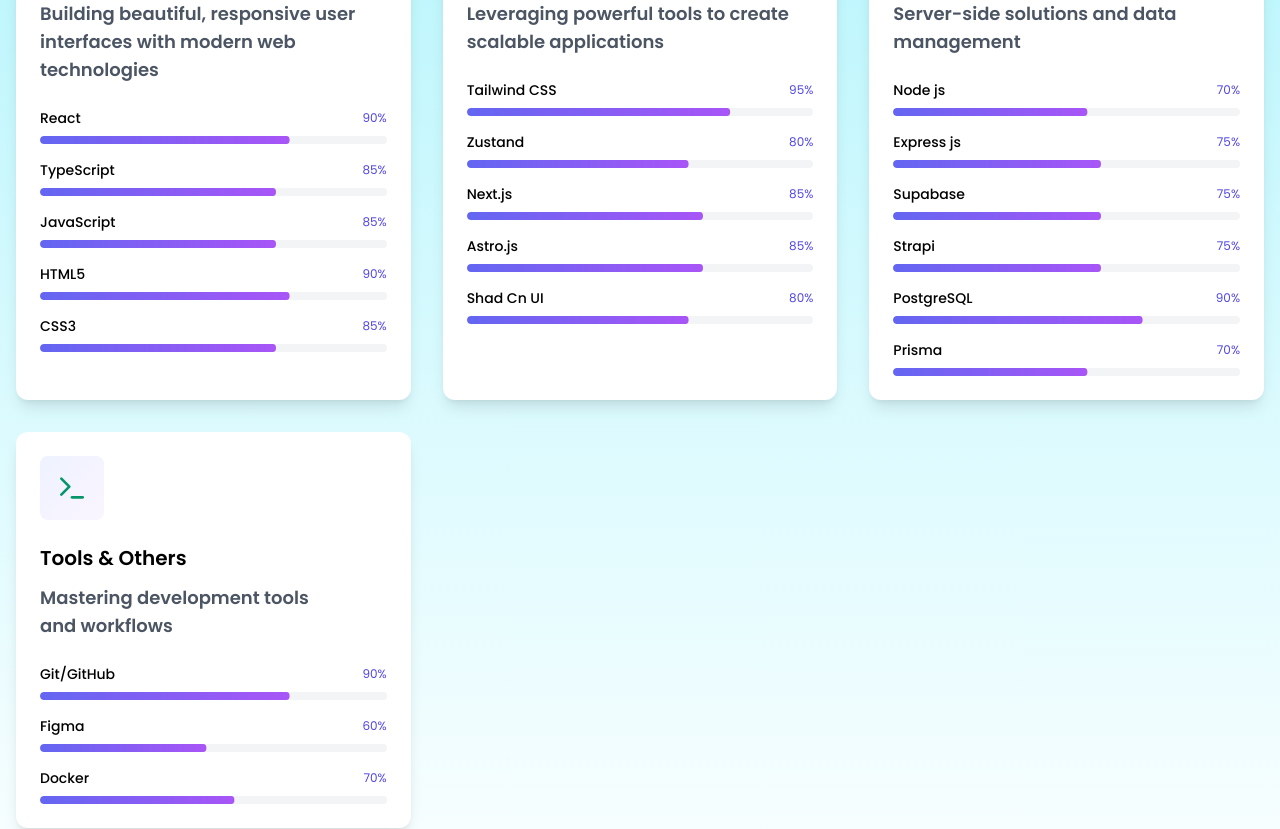
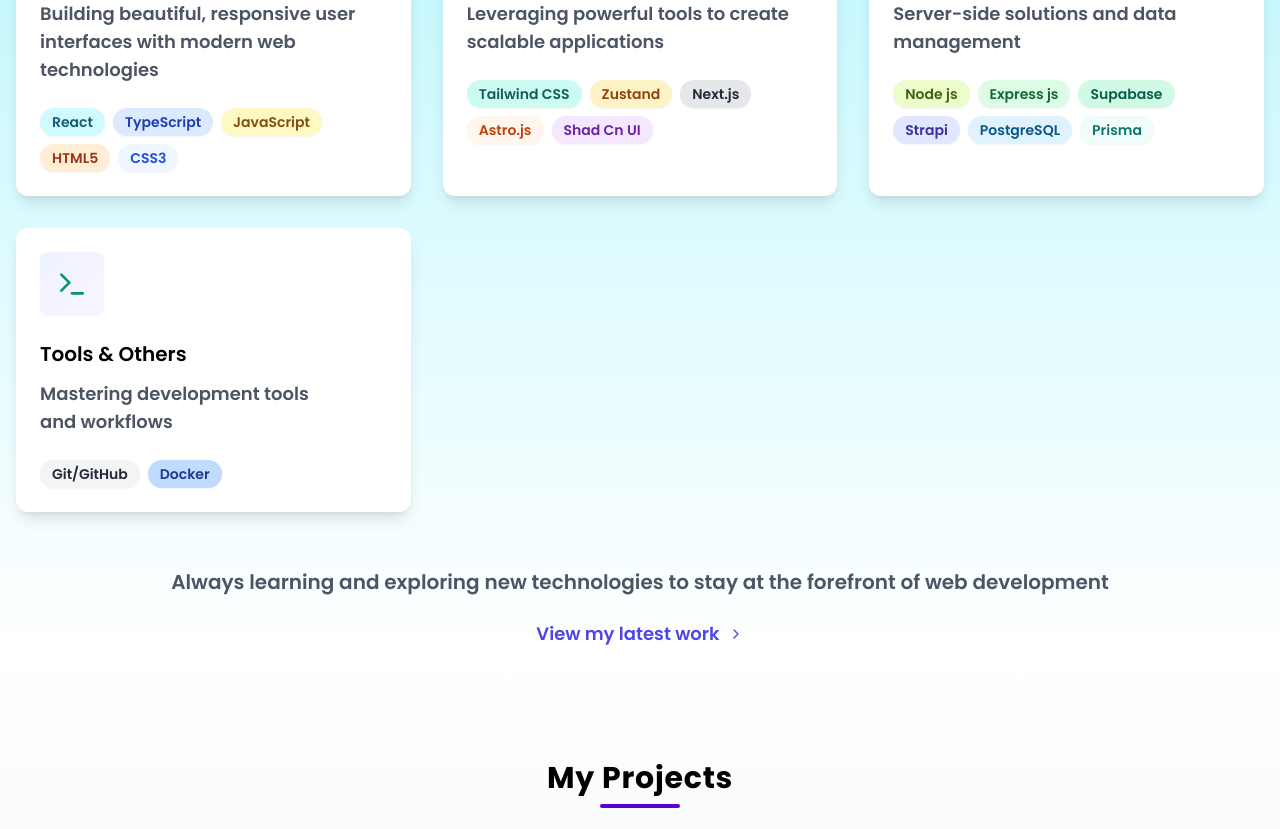
Before and after one commit to bryanDev01/Portfolio, a Next.js app: page / in a window 1280 px wide. Shown: the part 1780-2609 px from the top of the page. Built offline with nearby package versions, Linux system fonts and the light colour scheme.

Commit message:
Porcents Eliminated

```diff
--- a/app/page.tsx
+++ b/app/page.tsx
@@ -228,28 +228,38 @@
                 </p>
 
                 <div className="space-y-4">
-                  {category.skills.map((skill) => (
-                    <div key={skill.name} className="space-y-2">
-                      <div className="flex justify-between items-center">
-                        <span className="text-sm font-medium">
+                  <ul className="flex flex-wrap gap-2">
+                    {category.skills.map((skill) => {
+                      // Mapeo de colores por tecnología
+                      const techColors = {
+                        'React': 'bg-cyan-100 text-cyan-800',
+                        'TypeScript': 'bg-blue-100 text-blue-800',
+                        'JavaScript': 'bg-yellow-100 text-yellow-800',
+                        'HTML5': 'bg-orange-100 text-orange-800',
+                        'CSS3': 'bg-blue-50 text-blue-700',
+                        'Tailwind CSS': 'bg-teal-100 text-teal-800',
+                        'Zustand': 'bg-amber-100 text-amber-800',
+                        'Next.js': 'bg-gray-200 text-gray-800',
+                        'Astro.js': 'bg-orange-50 text-orange-700',
+                        'Shad Cn UI': 'bg-purple-100 text-purple-800',
+                        'Node js': 'bg-lime-100 text-lime-800',
+                        'Express js': 'bg-green-100 text-green-800',
+                        'Supabase': 'bg-emerald-100 text-emerald-800',
+                        'Strapi': 'bg-indigo-100 text-indigo-800',
+                        'PostgreSQL': 'bg-sky-100 text-sky-800',
+                        'Prisma': 'bg-teal-50 text-teal-700',
+                        'Git/GitHub': 'bg-gray-100 text-gray-800',
+                        'Figma': 'bg-pink-100 text-pink-800',
+                        'Docker': 'bg-blue-200 text-blue-900',
+                      };
+                      const colorClass = techColors[skill.name] || 'bg-slate-100 text-slate-800';
+                      return (
+                        <li key={skill.name} className={`px-3 py-1 rounded-full text-sm font-semibold shadow-sm ${colorClass}`}>
                           {skill.name}
-                        </span>
-                        <span className="text-xs text-indigo-600">
-                          {skill.level}%
-                        </span>
-                      </div>
-                      <div className="h-2 bg-gray-100 rounded-full overflow-hidden">
-                        <div
-                          className="h-full bg-gradient-to-r from-indigo-500 to-purple-500 rounded-full transform origin-left transition-transform duration-500 ease-out group-hover:scale-x-100"
-                          style={{
-                            width: `${skill.level}%`,
-                            transform: "scaleX(0.8)",
-                            transformOrigin: "left",
-                          }}
-                        ></div>
-                      </div>
-                    </div>
-                  ))}
+                        </li>
+                      );
+                    })}
+                  </ul>
                 </div>
               </div>
             ))}
--- a/data/data.ts
+++ b/data/data.ts
@@ -56,11 +56,11 @@
     description:
       "Building beautiful, responsive user interfaces with modern web technologies",
     skills: [
-      { name: "React", level: 90 },
-      { name: "TypeScript", level: 85 },
-      { name: "JavaScript", level: 85 },
-      { name: "HTML5", level: 90 },
-      { name: "CSS3", level: 85 },
+      { name: "React" },
+      { name: "TypeScript" },
+      { name: "JavaScript" },
+      { name: "HTML5" },
+      { name: "CSS3" },
     ],
   },
   frameworks: {
@@ -68,11 +68,11 @@
     title: "Frameworks & Libraries",
     description: "Leveraging powerful tools to create scalable applications",
     skills: [
-      { name: "Tailwind CSS", level: 95 },
-      { name: "Zustand", level: 80 },
-      { name: "Next.js", level: 85 },
-      { name: "Astro.js", level: 85 },
-      { name: "Shad Cn UI", level: 80 },
+      { name: "Tailwind CSS" },
+      { name: "Zustand" },
+      { name: "Next.js" },
+      { name: "Astro.js" },
+      { name: "Shad Cn UI" },
     ],
   },
   backend: {
@@ -80,12 +80,12 @@
     title: "Backend & Databases",
     description: "Server-side solutions and data management",
     skills: [
-      {name:"Node js" , level: 70},
-      {name: "Express js", level: 75},
-      { name: "Supabase", level: 75 },
-      { name: "Strapi", level: 75 },
-      { name: "PostgreSQL", level: 90 },
-      { name: "Prisma", level: 70 },
+      {name:"Node js"},
+      {name: "Express js"},
+      { name: "Supabase" },
+      { name: "Strapi" },
+      { name: "PostgreSQL" },
+      { name: "Prisma" },
     ],
   },
   tools: {
@@ -93,9 +93,8 @@
     title: "Tools & Others",
     description: "Mastering development tools and workflows",
     skills: [
-      { name: "Git/GitHub", level: 90 },
-      { name: "Figma", level: 60 },
-      { name: "Docker", level: 70 },
+      { name: "Git/GitHub" },
+      { name: "Docker" },
     ],
   },
 };
```
